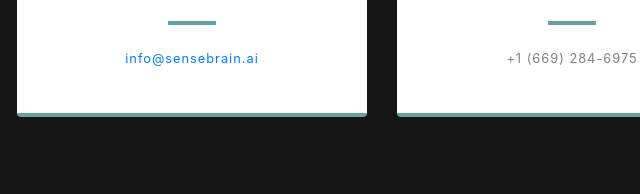
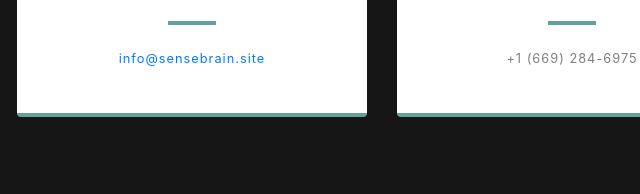
Before and after one commit to SenseBrainTech/sensebraintech.github.io, a website with bundled scripts: page index.html in a window 1280 px wide. Shown: the part 5058-5252 px from the top of the page, 448-1088 px from the left. Built offline with nearby package versions, Linux system fonts and the light colour scheme.

Commit message:
fix email

```diff
--- a/index.html
+++ b/index.html
@@ -263,7 +263,7 @@
               <h4 class="text-uppercase m-0">Email</h4>
               <hr class="my-4">
               <div class="small text-black-50">
-                <a href="#">info@sensebrain.ai</a>
+                <a href="mailto:info@sensebrain.site">info@sensebrain.site</a>
               </div>
             </div>
           </div>
```
